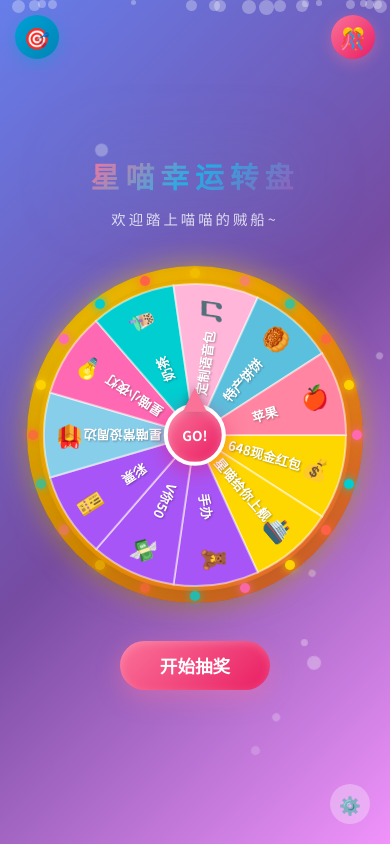
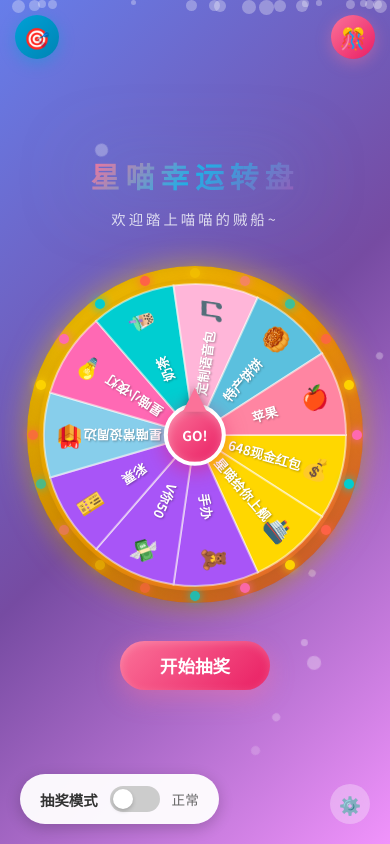
Before and after one commit to winerchan/bili-miaomimi-game, a plain HTML site: page games/wheel-lottery/index.html in a window 390 px wide. Drawn offline with Linux system fonts and the light colour scheme; a web font is replaced by a local one.

Commit message:
feat: 星喵幸运转盘添加黑幕模式
按照主包要求修改添加捏，黑幕模式下仅可抽到"稀有"和“超稀有”奖励

```diff
--- a/games/wheel-lottery/index.html
+++ b/games/wheel-lottery/index.html
@@ -391,6 +391,74 @@
 
         .history-toggle:hover, .probability-toggle:hover { transform: scale(1.1); }
 
+        .rigged-mode-toggle {
+            position: fixed;
+            bottom: 20px;
+            left: 20px;
+            background: rgba(255, 255, 255, 0.95);
+            padding: 12px 20px;
+            border-radius: 25px;
+            display: flex;
+            align-items: center;
+            gap: 12px;
+            box-shadow: 0 4px 15px rgba(0, 0, 0, 0.2);
+            z-index: 101;
+            transition: all 0.3s;
+        }
+
+        .rigged-mode-toggle:hover {
+            box-shadow: 0 6px 20px rgba(0, 0, 0, 0.3);
+        }
+
+        .mode-label {
+            font-size: 0.9rem;
+            font-weight: 600;
+            color: var(--text-primary);
+            user-select: none;
+        }
+
+        .mode-switch {
+            position: relative;
+            width: 50px;
+            height: 26px;
+            background: #ccc;
+            border-radius: 13px;
+            cursor: pointer;
+            transition: background 0.3s;
+        }
+
+        .mode-switch.active {
+            background: linear-gradient(135deg, #FFD700 0%, #FF6347 100%);
+        }
+
+        .mode-switch-slider {
+            position: absolute;
+            top: 3px;
+            left: 3px;
+            width: 20px;
+            height: 20px;
+            background: white;
+            border-radius: 50%;
+            transition: transform 0.3s;
+            box-shadow: 0 2px 4px rgba(0, 0, 0, 0.2);
+        }
+
+        .mode-switch.active .mode-switch-slider {
+            transform: translateX(24px);
+        }
+
+        .mode-indicator {
+            font-size: 0.85rem;
+            color: var(--text-secondary);
+            font-weight: 500;
+            user-select: none;
+        }
+
+        .mode-indicator.rigged {
+            color: #FF6347;
+            font-weight: 700;
+        }
+
         .history-toggle .badge {
             position: absolute;
             top: -5px;
@@ -537,6 +605,14 @@
         <div class="probability-list" id="probabilityList"></div>
     </div>
 
+    <div class="rigged-mode-toggle">
+        <span class="mode-label">抽奖模式</span>
+        <div class="mode-switch" id="modeSwitch" onclick="toggleRiggedMode()">
+            <div class="mode-switch-slider"></div>
+        </div>
+        <span class="mode-indicator" id="modeIndicator">正常</span>
+    </div>
+
     <div class="history-toggle" onclick="toggleHistory()">
         🎊
         <span class="badge" id="historyBadge" style="display: none;">0</span>
@@ -569,6 +645,7 @@
         let isSpinning = false;
         let currentRotation = 0;  // 当前旋转角度（弧度）
         let history = [];
+        let isRiggedMode = false;  // 黑幕模式状态
 
         // ==================== 初始化 ====================
         async function init() {
@@ -887,7 +964,13 @@
         }
 
         function selectPrizeByProbability() {
-            const prizes = config.prizes;
+            let prizes = config.prizes;
+
+            // 黑幕模式:只选择超稀有和稀有奖品
+            if (isRiggedMode) {
+                prizes = prizes.filter(p => p.rarity === '超稀有' || p.rarity === '稀有');
+            }
+
             const totalProbability = prizes.reduce((sum, p) => sum + p.probability, 0);
             let random = Math.random() * totalProbability;
 
@@ -1204,7 +1287,26 @@
         // ==================== 概率面板 ====================
         function updateProbabilityPanel() {
             const list = document.getElementById('probabilityList');
-            const sortedPrizes = [...config.prizes].sort((a, b) => {
+            let prizes = [...config.prizes];
+
+            // 黑幕模式:只显示超稀有和稀有奖品,并重新计算概率
+            if (isRiggedMode) {
+                prizes = prizes.filter(p => p.rarity === '超稀有' || p.rarity === '稀有');
+                const totalProb = prizes.reduce((sum, p) => sum + p.probability, 0);
+
+                // 创建新的奖品数组,重新计算概率
+                prizes = prizes.map(p => ({
+                    ...p,
+                    displayProbability: ((p.probability / totalProb) * 100).toFixed(2)
+                }));
+            } else {
+                prizes = prizes.map(p => ({
+                    ...p,
+                    displayProbability: p.probability.toFixed(2)
+                }));
+            }
+
+            const sortedPrizes = prizes.sort((a, b) => {
                 const order = {'超稀有': 0, '稀有': 1, '普通': 2};
                 return order[a.rarity] - order[b.rarity];
             });
@@ -1215,7 +1317,7 @@
                     <div class="probability-item">
                         <span class="probability-icon">${prize.icon}</span>
                         <span class="probability-name">${prize.name}</span>
-                        <span class="probability-value" style="color: ${rarityConfig.color}">${prize.probability}%</span>
+                        <span class="probability-value" style="color: ${rarityConfig.color}">${prize.displayProbability}%</span>
                     </div>
                 `;
             }).join('');
@@ -1224,6 +1326,26 @@
         function toggleProbability() {
             document.getElementById('probabilityPanel').classList.toggle('active');
             document.getElementById('historyPanel').classList.remove('active');
+        }
+
+        // ==================== 黑幕模式 ====================
+        function toggleRiggedMode() {
+            isRiggedMode = !isRiggedMode;
+            const modeSwitch = document.getElementById('modeSwitch');
+            const modeIndicator = document.getElementById('modeIndicator');
+
+            if (isRiggedMode) {
+                modeSwitch.classList.add('active');
+                modeIndicator.textContent = '黑幕';
+                modeIndicator.classList.add('rigged');
+            } else {
+                modeSwitch.classList.remove('active');
+                modeIndicator.textContent = '正常';
+                modeIndicator.classList.remove('rigged');
+            }
+
+            // 更新概率面板显示
+            updateProbabilityPanel();
         }
 
         // ==================== 窗口事件 ====================
```
Also changed, not shown: games/wheel-lottery/config/星喵的黑幕小心思.png (added).
